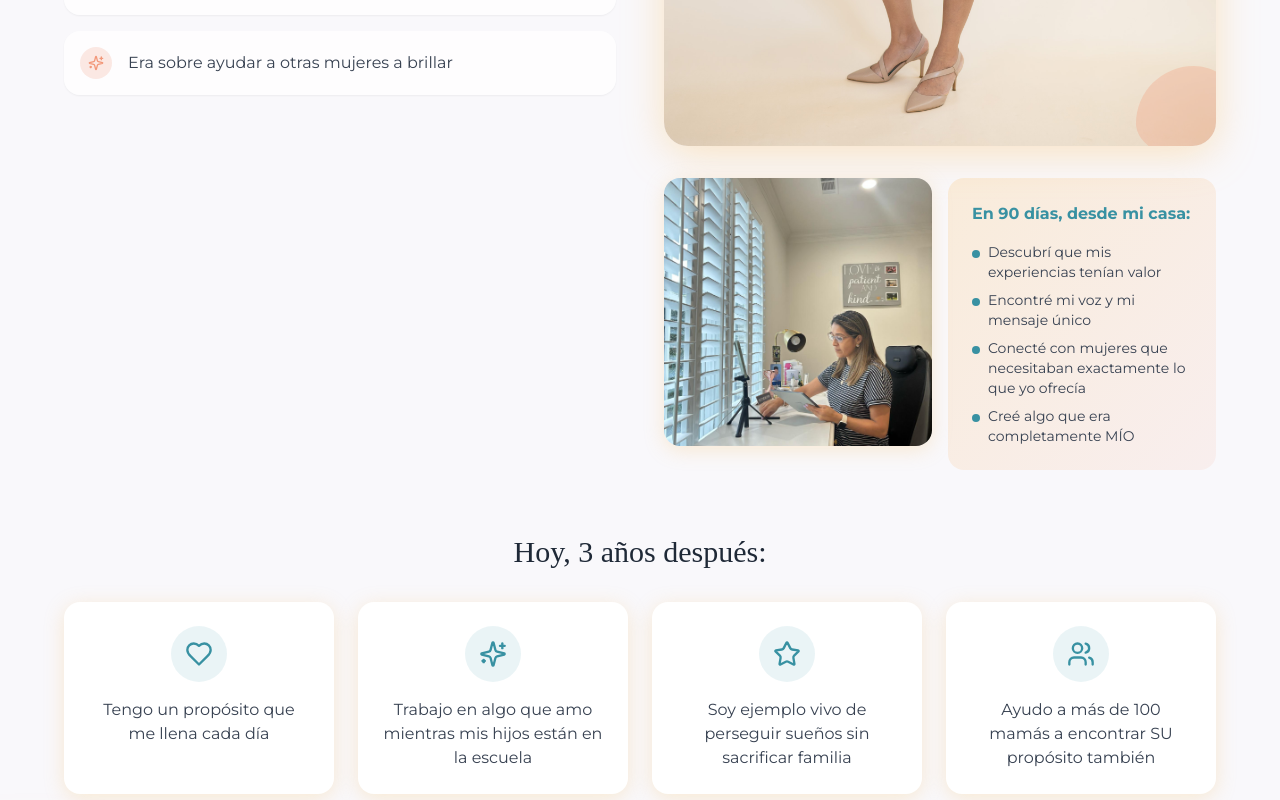
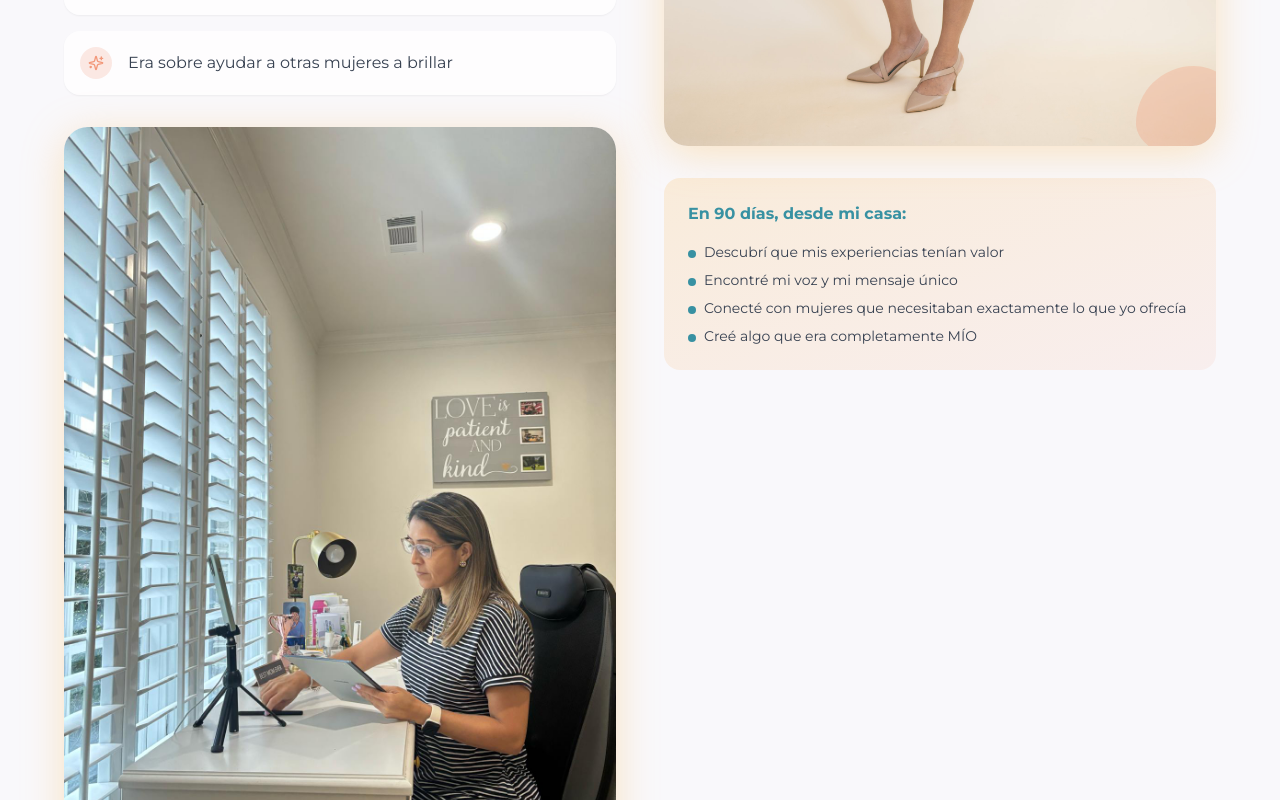
Before and after one commit to Juandurdaneta/talentos-de-vida, a Next.js app: page / in a window 1280 px wide. Shown: the part 2800-3600 px from the top of the page. Built offline with nearby package versions, Linux system fonts and the light colour scheme; a web font is replaced by a local one.

Commit message:
Add Daysi working image to Story component and adjust layout for 90-day results section

```diff
--- a/src/components/sections/Story.tsx
+++ b/src/components/sections/Story.tsx
@@ -109,6 +109,16 @@ export function Story() {
                   </motion.div>
                 ))}
               </div>
+
+              {/* Photo below realizations */}
+              <div className="relative aspect-[3/4] rounded-3xl overflow-hidden shadow-soft-lg">
+                <Image
+                  src="/images/daysi-working.jpg"
+                  alt="Daysi trabajando en su propósito"
+                  fill
+                  className="object-cover"
+                />
+              </div>
             </motion.div>
 
             {/* Right column - Photo and transformation */}
@@ -125,18 +135,6 @@ export function Story() {
                 <div className="absolute -bottom-4 -right-4 w-24 h-24 bg-coral/30 organic-shape-1" />
               </div>
 
-              {/* 90-day transformation with photo */}
-              <div className="grid grid-cols-1 sm:grid-cols-2 gap-4">
-                {/* Family photo */}
-                <div className="relative aspect-square rounded-2xl overflow-hidden shadow-soft">
-                  <Image
-                    src="/images/daysi-family.jpg"
-                    alt="Daysi con su familia"
-                    fill
-                    className="object-cover"
-                  />
-                </div>
-
               {/* 90-day results */}
               <div className="bg-gradient-to-br from-peach/20 to-coral/10 rounded-2xl p-6">
                 <h3 className="font-montserrat font-bold text-base text-teal mb-4">
@@ -149,7 +147,6 @@ export function Story() {
                       <p className="font-montserrat text-gray-700 text-sm">{result}</p>
                     </div>
                   ))}
-                  </div>
                 </div>
               </div>
             </motion.div>
```
Also changed, not shown: public/images/daysi-working.jpg (added). Lines whose indentation alone changed are shown as unchanged.
